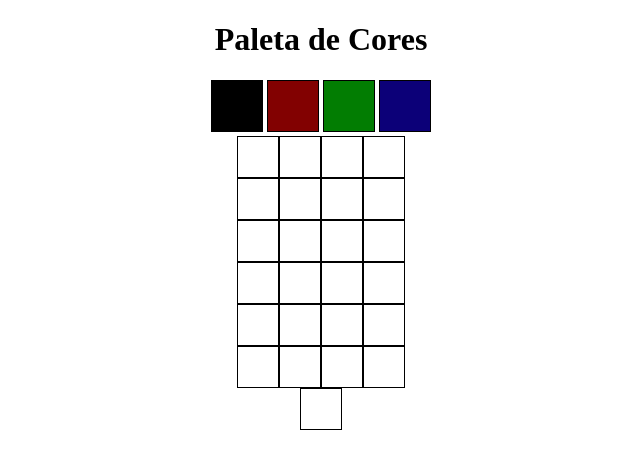
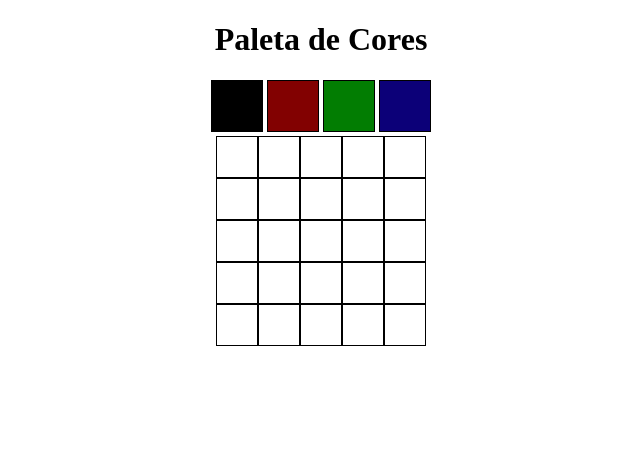
Before and after one commit to ggiacomini2012/pixel-art, a PHP site: page / in a window 1280 px wide. Shown: the top 469 px of the page, without its empty margins (319-959 px from the left). Run offline with PHP 8.4, Linux system fonts and the light colour scheme.

Commit message:
requisito 5 comcluído

```diff
--- a/script.js
+++ b/script.js
@@ -7,7 +7,7 @@ referenciaColorPalette.after(criarElementoPixelBoard);
 // const elementoPixelBoard = document.querySelector('#pixel-board');
 // const elementoPixelBoardVertical = document.querySelector('.pixel');
 
-for (let ix = 0; ix < 25; ix += 1) {
+for (let index = 0; index < 25; index += 1) {
   const criarElementoPixelHorizontal = document.createElement('tr');
   criarElementoPixelHorizontal.setAttribute('class', 'pixel');
   criarElementoPixelBoard.appendChild(criarElementoPixelHorizontal);
--- a/style.css
+++ b/style.css
@@ -33,8 +33,8 @@ body {
   padding: 0;
   margin: auto;
   background-color: white;
-  width: 200px;
-  height: 200px;
+  width: 210px;
+  /* height: 200px; */
   border-spacing: 0;
   border-collapse: collapse;
 }
```
